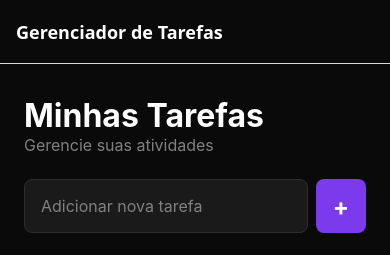
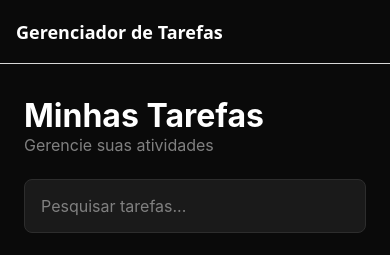
Before and after one commit to biancadizio/lista-de-tarefas, a React Native app: screen /Home in a window 390 px wide. Shown: the top 255 px of the page. Built offline with nearby package versions, Linux system fonts and the light colour scheme; no server answers.

Commit message:
feat: Adiciona a funcionalidade de barra de pesquisa

```diff
--- /dev/null
+++ b/src/components/SearchBar.tsx
@@ -0,0 +1,36 @@
+import React, { useState } from "react";
+import { View, Text, TextInput, TextInputProps, FlatList, StyleSheet } from "react-native";
+import { theme } from "../theme";
+const SearchInput: React.FC<TextInputProps> = ({ value, onChangeText, placeholder, style, ...rest }) => {
+  return (
+    <View style={styles.inputContainer}>
+      <TextInput
+        placeholder={placeholder}
+        value={value}
+        onChangeText={onChangeText}
+        style={[styles.input, style]}
+        {...rest}
+      />
+    </View>
+  );
+};
+
+const styles = StyleSheet.create({
+  inputContainer: {
+    flexDirection: "row",
+    gap: theme.spacing.s,
+    marginBottom: theme.spacing.l,
+  },
+  input: {
+    flex: 1,
+    backgroundColor: theme.colors.inputBackground,
+    color: theme.colors.text,
+    padding: theme.spacing.m,
+    borderRadius: theme.radii.m,
+    borderWidth: 1,
+    borderColor: theme.colors.border,
+    fontSize: 16,
+  },
+});
+
+export default SearchInput
--- a/src/screens/HomeScreen.tsx
+++ b/src/screens/HomeScreen.tsx
@@ -16,6 +16,8 @@ import { fetchInitialTasks } from "../services/api";
 import { theme } from "../theme";
 import DraggableFlatList from "react-native-draggable-flatlist";
 import TaskDetailsModal from "../components/TaskDetailsModal";
+import SearchInput from "../components/SearchBar";
+import { SafeAreaView } from "react-native-safe-area-context";
 
 export interface Task {
   id: number;
@@ -49,7 +51,7 @@ const HomeScreen = () => {
   const [selectedTask, setSelectedTask] = useState<Task | null>(null);
   const [modalVisible, setModalVisible] = useState(false);
   const [filter, setFilter] = useState<string | null>(null);
-
+  const [searchQuery, setSearchQuery] = useState<string>("");
   useEffect(() => {
     const initializeTasks = async () => {
       try {
@@ -97,12 +99,14 @@ const HomeScreen = () => {
   };
 
   const filteredTasks = () => {
-    if (!filter) return tasks;
-    return tasks.filter((task) => task[filter as keyof Task]);
+    let nameSearchedTasks: Task[] = tasks.filter(task =>
+    task.title.toLowerCase().includes(searchQuery.toLowerCase()))
+    if(!filter) return nameSearchedTasks;
+    return nameSearchedTasks.filter((task) => task[filter as keyof Task]);
   };
 
   return (
-    <View style={styles.container}>
+    <SafeAreaView style={styles.container}>
       <StatusBar barStyle="light-content" />
       <View style={styles.header}>
         <Text style={styles.title}>Minhas Tarefas</Text>
@@ -110,6 +114,12 @@ const HomeScreen = () => {
         <Text style={styles.subtitle}>Gerencie suas atividades</Text>
 
       </View>
+      <SearchInput
+        value={searchQuery}
+        onChangeText={setSearchQuery}
+        placeholder="Pesquisar tarefas..."
+        placeholderTextColor={theme.colors.completedText}
+      />
 
       <View style={styles.inputContainer}>
         <TextInput
@@ -145,7 +155,7 @@ const HomeScreen = () => {
           >
             <Text style={styles.filterText}>Tipo</Text>
           </TouchableOpacity>
-        </View>
+      </View>
 
       <DraggableFlatList
         data={filteredTasks()}
@@ -163,7 +173,7 @@ const HomeScreen = () => {
         )}
         keyExtractor={(item) => item.id.toString()}
         onDragEnd={({ data }) => setTasks(data)}
-        contentContainerStyle={styles.listContent}
+        contentContainerStyle={[styles.listContent, {flexGrow: 1}]}
       />
 
       <TaskDetailsModal
@@ -186,7 +196,7 @@ const HomeScreen = () => {
         onClose={() => setModalVisible(false)}
         allTasks={tasks}
       />
-    </View>
+    </SafeAreaView>
   );
 };
 
```
